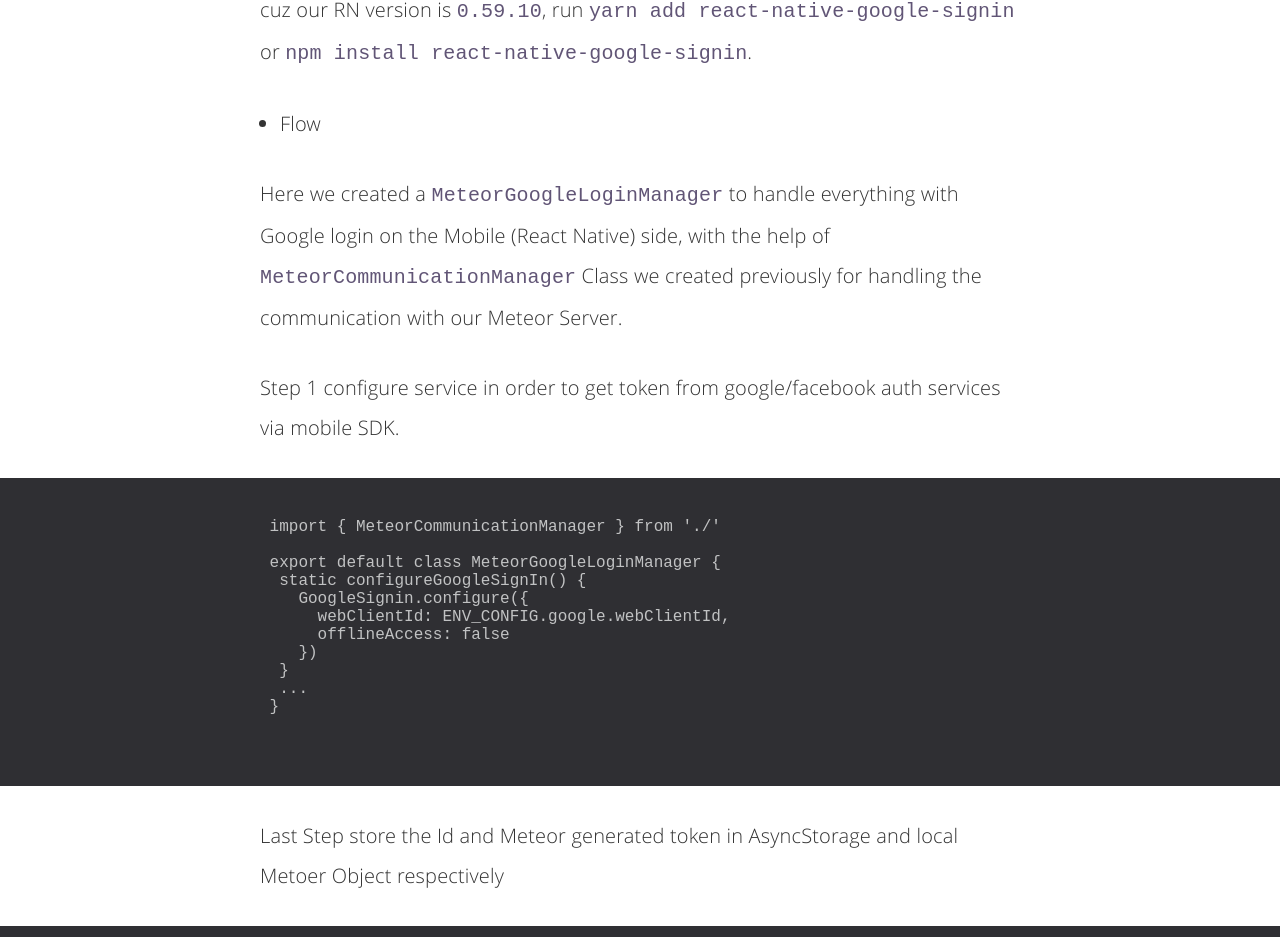
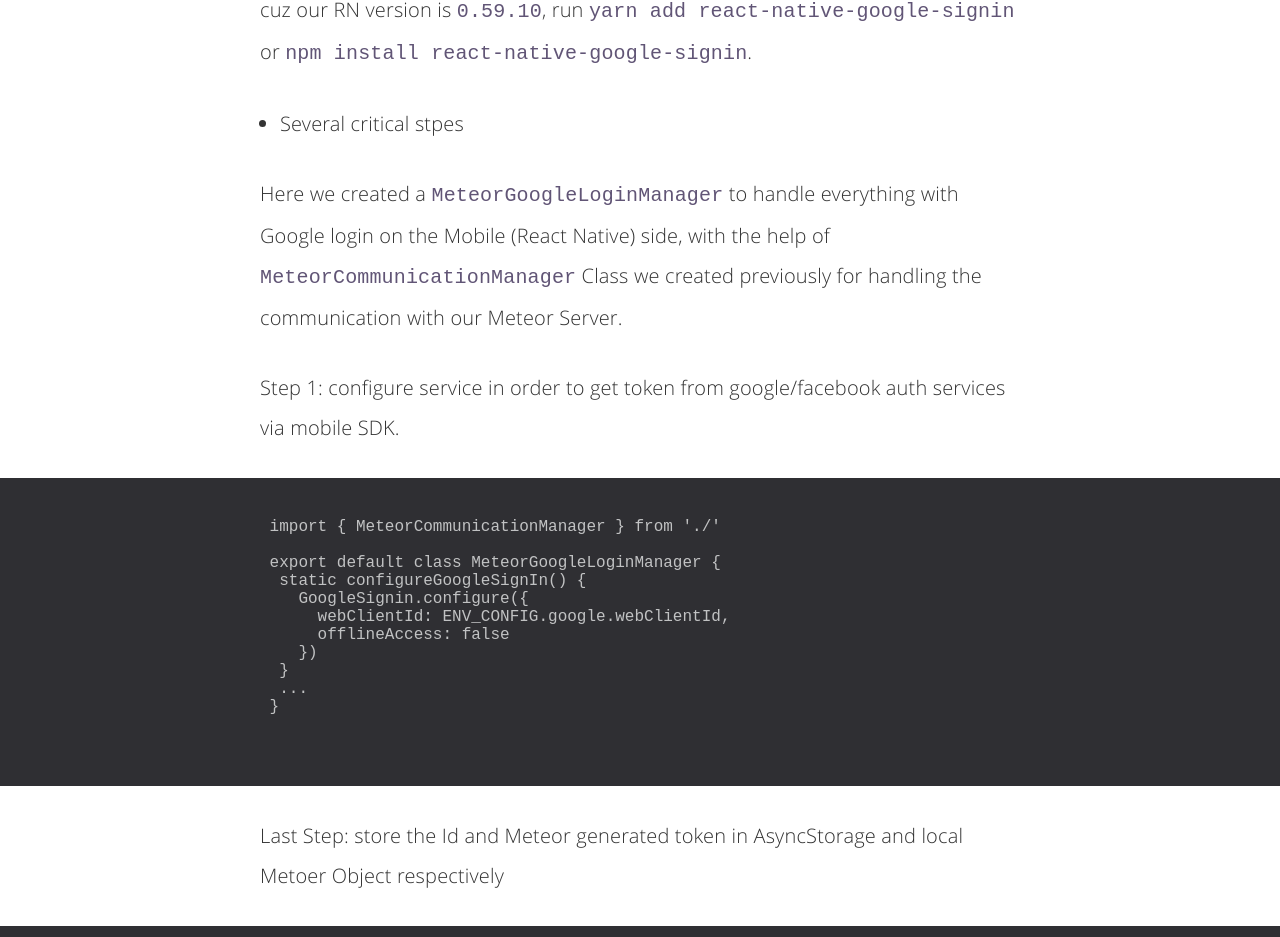
Before and after one commit to zywkloo/zywkloo.github.io, a Jekyll site: the page built from _posts/2019-09-05-React-Native-Meteor-SocialLogin.md, in a window 1280 px wide and 1400 px high, scrolled down 2816 px. Shown: the part 150-1087 px from the top of the window. Built offline with Jekyll 4.4.1, drawn with Linux system fonts in a browser that asks for light colours; comment, search, counter and statistics services are not loaded.

Commit message:
Update 2019-09-05-React-Native-Meteor-SocialLogin.md

````diff
--- a/_posts/2019-09-05-React-Native-Meteor-SocialLogin.md
+++ b/_posts/2019-09-05-React-Native-Meteor-SocialLogin.md
@@ -79,11 +79,11 @@
 
  cuz our RN version is `0.59.10`, run `yarn add react-native-google-signin` or `npm install react-native-google-signin`.
 
-* Flow
+* Several critical stpes
 
  Here we created a `MeteorGoogleLoginManager` to handle everything with Google login on the Mobile (React Native) side, with the help of `MeteorCommunicationManager` Class we created previously for handling the communication with our Meteor Server.
 
- Step 1 configure service in order to get token from google/facebook auth services via  mobile SDK.
+ Step 1: configure service in order to get token from google/facebook auth services via  mobile SDK.
  ```
  import { MeteorCommunicationManager } from './'
 
@@ -98,7 +98,7 @@
  }
  ```
 
-Last Step store the Id and Meteor generated token in AsyncStorage and local Metoer Object respectively
+Last Step: store the Id and Meteor generated token in AsyncStorage and local Metoer Object respectively
 
   ```
 
````
